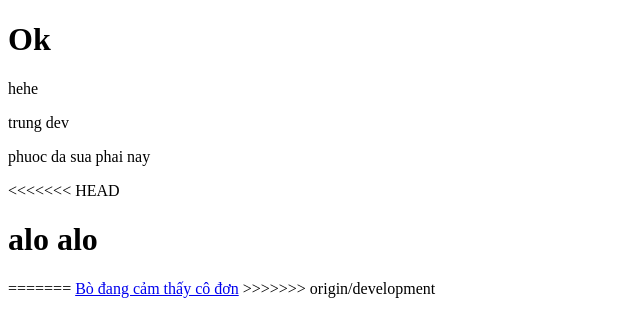
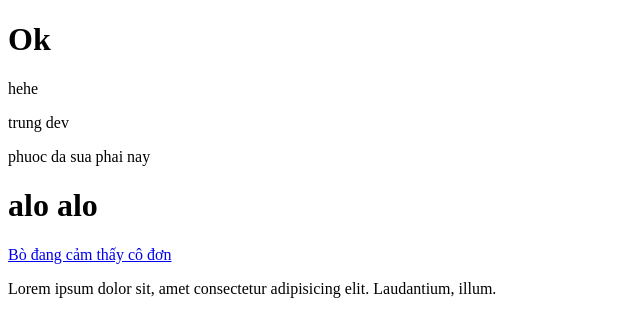
Before and after one commit to NgocTrungTran/HelloJobs, a plain HTML site: page index.html in a window 1280 px wide. Shown: the whole page, without its empty margins (0-640 px from the left). Drawn offline with Linux system fonts and the light colour scheme.

Commit message:
16:09:2022 16:33

```diff
--- a/index.html
+++ b/index.html
@@ -11,10 +11,8 @@
     <p>hehe</p>
     <p>trung dev</p>
     <p>phuoc da sua phai nay</p>
-<<<<<<< HEAD
     <h1>alo alo</h1>
-=======
     <a href="https://www.facebook.com/profile.php?id=100017491183684">Bò đang cảm thấy cô đơn</a>
->>>>>>> origin/development
+    <p>Lorem ipsum dolor sit, amet consectetur adipisicing elit. Laudantium, illum.</p>
 </body>
 </html>
```
